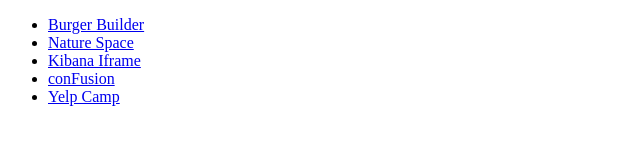
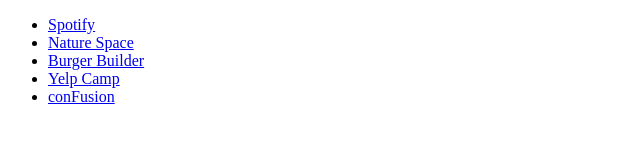
Before and after one commit to diwakarsingh95/diwakarsingh95.github.io, a plain HTML site: page index.html in a window 1280 px wide. Shown: the full height of the page, 0-640 px from the left. Drawn offline with Linux system fonts and the light colour scheme.

Commit message:
Update index.html

```diff
--- a/index.html
+++ b/index.html
@@ -8,11 +8,11 @@
   </head>
   <body>
     <ul>
+      <li><a href="https://peaceful-lumiere-7067a6.netlify.app/">Spotify</a></li>
+      <li><a href="/nature-space">Nature Space</a></li>
       <li><a href="/burger-builder">Burger Builder</a></li>
-      <li><a href="/nature-space">Nature Space</a></li>
-      <li><a href="/kibana-iframe">Kibana Iframe</a></li>
+      <li><a href="https://diwakar-yelpcamp.herokuapp.com/">Yelp Camp</a></li>
       <li><a href="/conFusion">conFusion</a></li>
-      <li><a href="https://diwakar-yelpcamp.herokuapp.com/">Yelp Camp</a></li>
     </ul>
   </body>
 </html>
```
